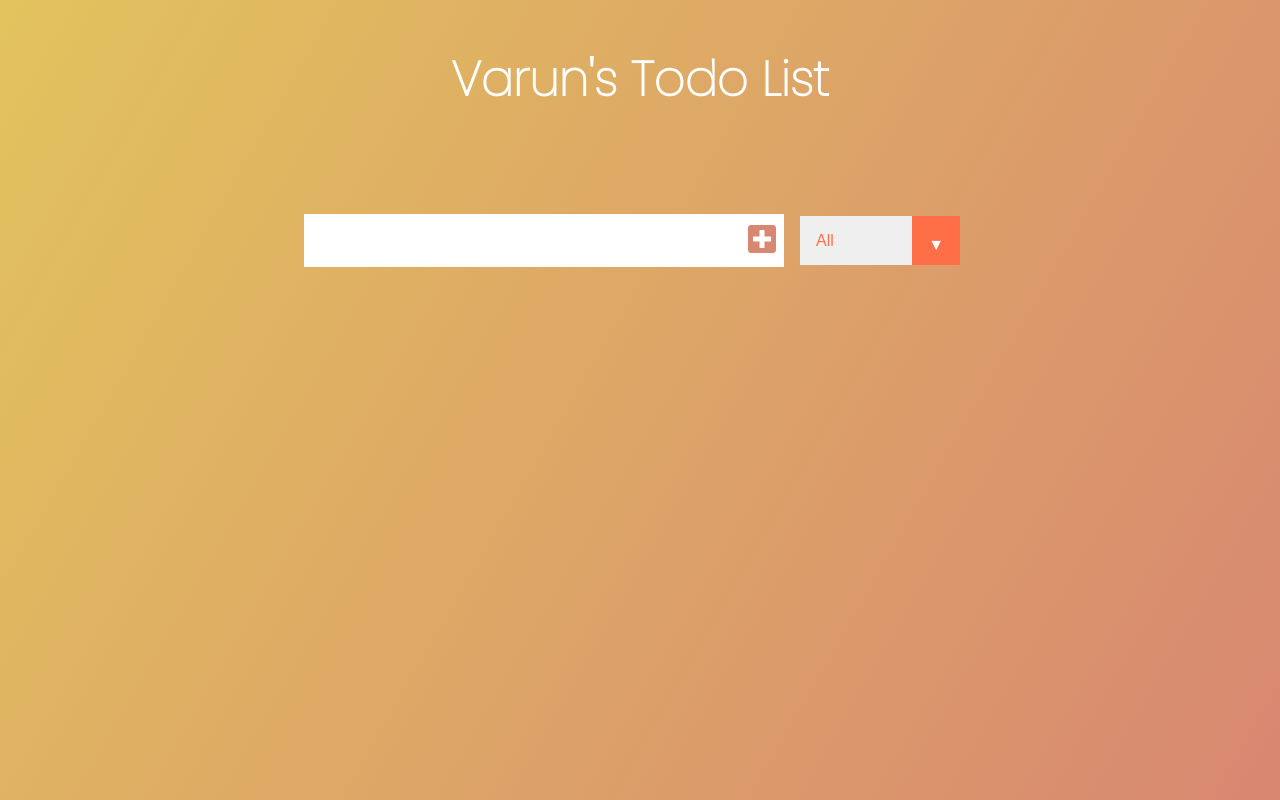
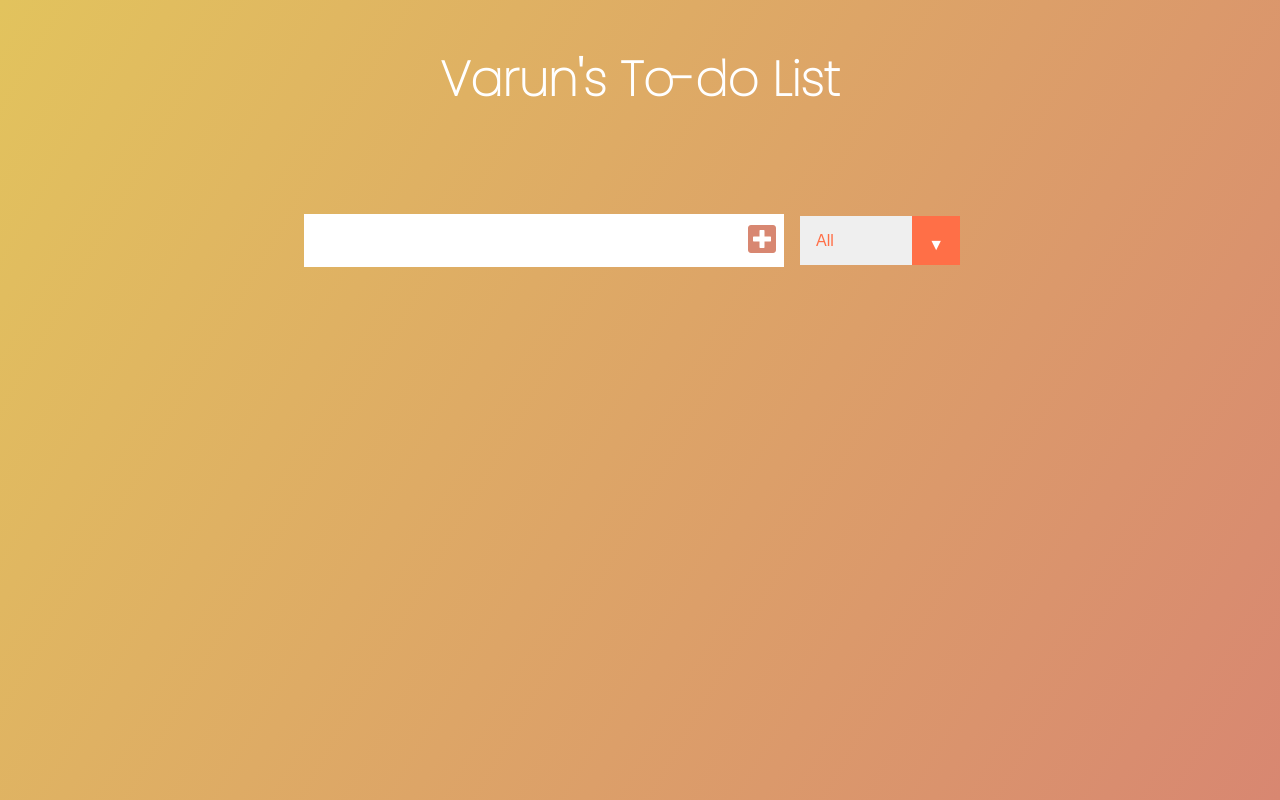
Before and after one commit to Varun1224/To-Do-List, a plain HTML site: page index.html in a window 1280 px wide. Drawn offline with Linux system fonts and the light colour scheme.

Commit message:
Update index.html

```diff
--- a/index.html
+++ b/index.html
@@ -16,7 +16,7 @@
 
 <body>
     <header>
-        <h1>Varun's Todo List</h1>
+        <h1>Varun's To-do List</h1>
     </header>
     <form>
         <input type="text" class="todo-input">
```
